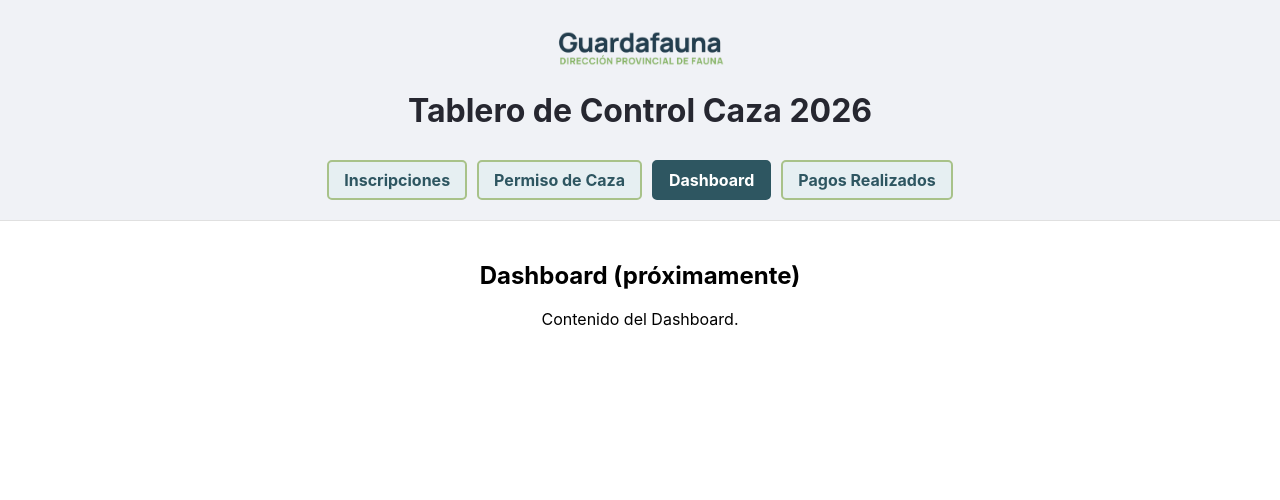
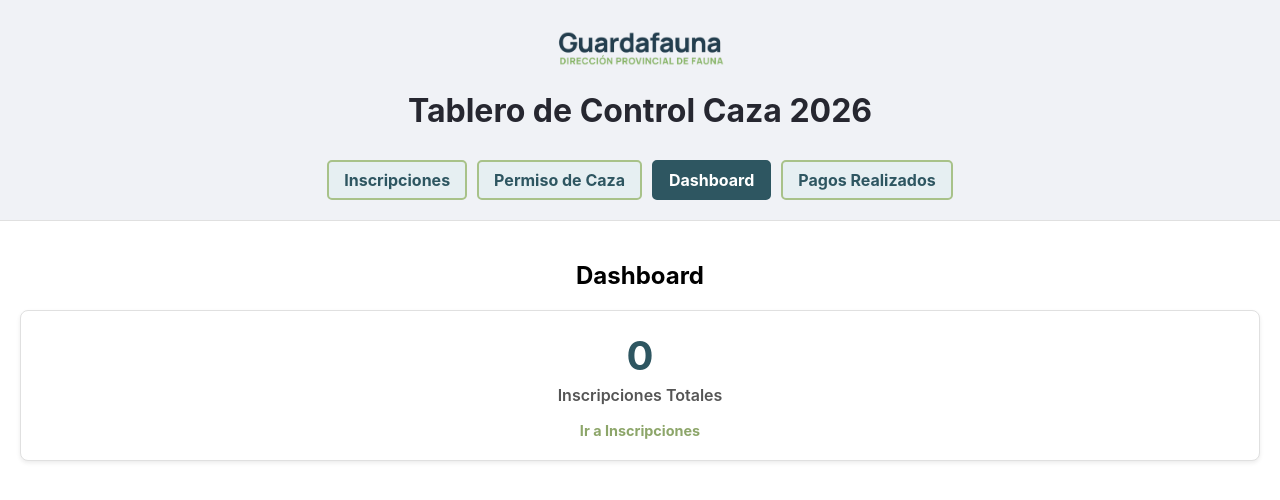
Before and after one commit to visualnocodeweb-ship-it/caza2026_v2, a React (Create React App) app in the folder caza_2026_v2_frontend/: page /dashboard in a window 1280 px wide. Shown: the top 500 px of the page. Built offline with nearby package versions, Linux system fonts and the light colour scheme; no server answers.

Commit message:
feat: Add total inscriptions counter to Dashboard
 - Create backend endpoint to count inscriptions.
- Update Dashboard UI to display the stat card.
- Add styles for the new stat card component.

```diff
--- a/caza_2026_v2_frontend/src/pages/Dashboard.js
+++ b/caza_2026_v2_frontend/src/pages/Dashboard.js
@@ -1,10 +1,40 @@
-import React from 'react';
+import React, { useState, useEffect } from 'react';
+import { Link } from 'react-router-dom';
+import { fetchTotalInscripciones } from '../utils/api';
 
 const Dashboard = () => {
+  const [totalInscripciones, setTotalInscripciones] = useState(0);
+  const [loading, setLoading] = useState(true);
+
+  useEffect(() => {
+    const getStats = async () => {
+      try {
+        setLoading(true);
+        const data = await fetchTotalInscripciones();
+        setTotalInscripciones(data.total_inscripciones);
+      } catch (error) {
+        console.error("Error al cargar estadísticas:", error);
+      } finally {
+        setLoading(false);
+      }
+    };
+
+    getStats();
+  }, []);
+
   return (
     <div>
-      <h2>Dashboard (próximamente)</h2>
-      <p>Contenido del Dashboard.</p>
+      <h2>Dashboard</h2>
+      <div className="stat-card-container">
+        <div className="stat-card">
+          <div className="stat-card-number">{loading ? '...' : totalInscripciones}</div>
+          <div className="stat-card-label">Inscripciones Totales</div>
+          <Link to="/inscripciones" className="stat-card-link">
+            Ir a Inscripciones
+          </Link>
+        </div>
+        {/* Aquí se podrían agregar más tarjetas de estadísticas en el futuro */}
+      </div>
     </div>
   );
 };
--- a/caza_2026_v2_frontend/src/styles/App.css
+++ b/caza_2026_v2_frontend/src/styles/App.css
@@ -66,6 +66,56 @@
 
 .app-main {
   padding: 20px;
+}
+
+/* --- Dashboard Stat Cards --- */
+.stat-card-container {
+  display: grid;
+  grid-template-columns: repeat(auto-fit, minmax(220px, 1fr));
+  gap: 20px;
+  margin-top: 20px;
+}
+
+.stat-card {
+  background-color: var(--white);
+  border: 1px solid var(--border-color);
+  border-radius: 8px;
+  padding: 20px;
+  text-align: center;
+  box-shadow: var(--shadow);
+  transition: transform 0.3s ease, box-shadow 0.3s ease;
+}
+
+.stat-card:hover {
+  transform: translateY(-5px);
+  box-shadow: 0 6px 16px rgba(0, 0, 0, 0.1);
+}
+
+.stat-card-number {
+  font-size: 2.5em;
+  font-weight: 700;
+  color: var(--secondary-color);
+  margin-bottom: 5px;
+}
+
+.stat-card-label {
+  font-size: 1em;
+  font-weight: 600;
+  color: var(--text-color-light);
+  margin-bottom: 15px;
+}
+
+.stat-card-link {
+  font-size: 0.9em;
+  font-weight: bold;
+  color: var(--primary-color-darker);
+  text-decoration: none;
+  border-bottom: 2px solid transparent;
+  transition: border-bottom-color 0.3s ease;
+}
+
+.stat-card-link:hover {
+  border-bottom-color: var(--primary-color);
 }
 
 /* --- General Button Styles --- */
--- a/caza_2026_v2_frontend/src/utils/api.js
+++ b/caza_2026_v2_frontend/src/utils/api.js
@@ -214,3 +214,17 @@ export const fetchCobrosEnviados = async (page = 1, limit = 10) => {
     return { data: [], total_records: 0, page: 1, limit: 10, total_pages: 0 }; // Return a structured empty response
   }
 };
+
+export const fetchTotalInscripciones = async () => {
+  try {
+    const response = await fetch(`${API_BASE_URL}/stats/total-inscripciones`);
+    if (!response.ok) {
+      throw new Error(`HTTP error! status: ${response.status}`);
+    }
+    const data = await response.json();
+    return data;
+  } catch (error) {
+    console.error("Error fetching total inscripciones:", error);
+    return { total_inscripciones: 0 };
+  }
+};
```
Also changed, not shown: 1 other file (tests, documents, lock files or other folders).
